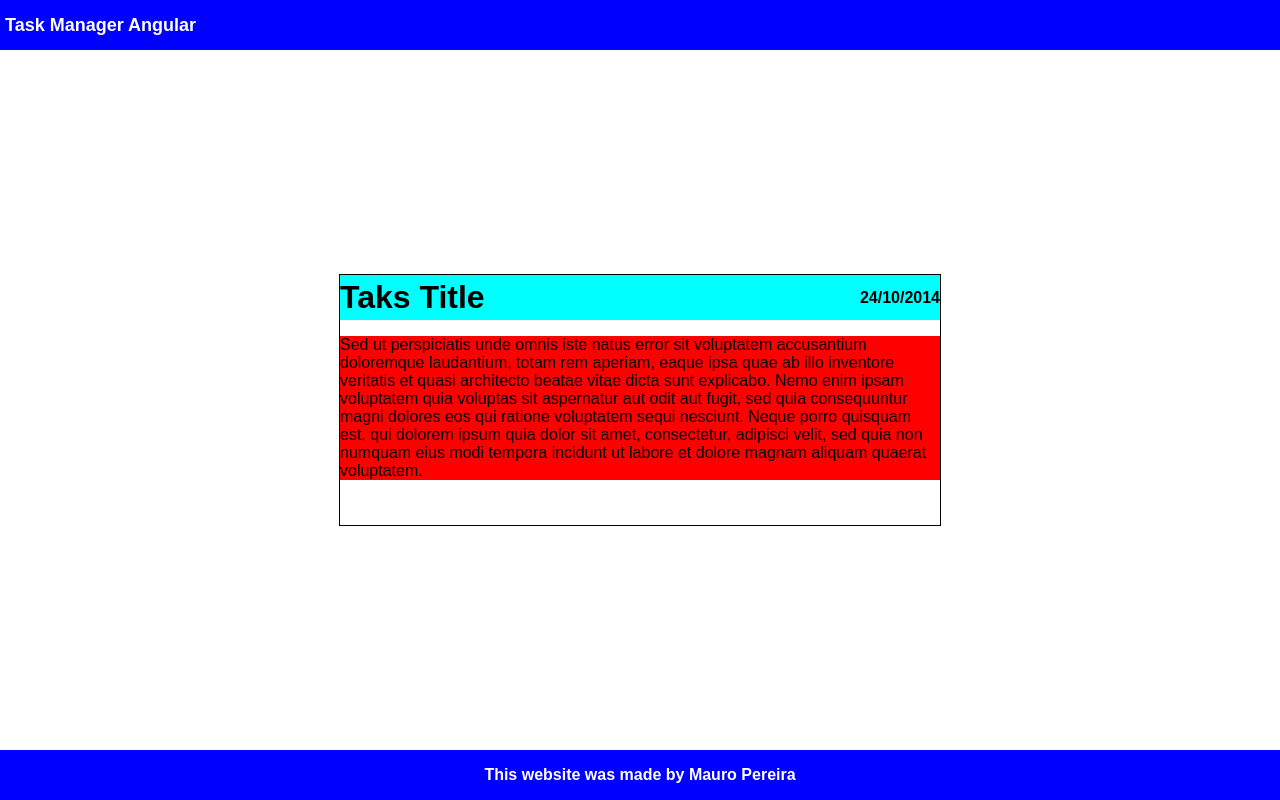
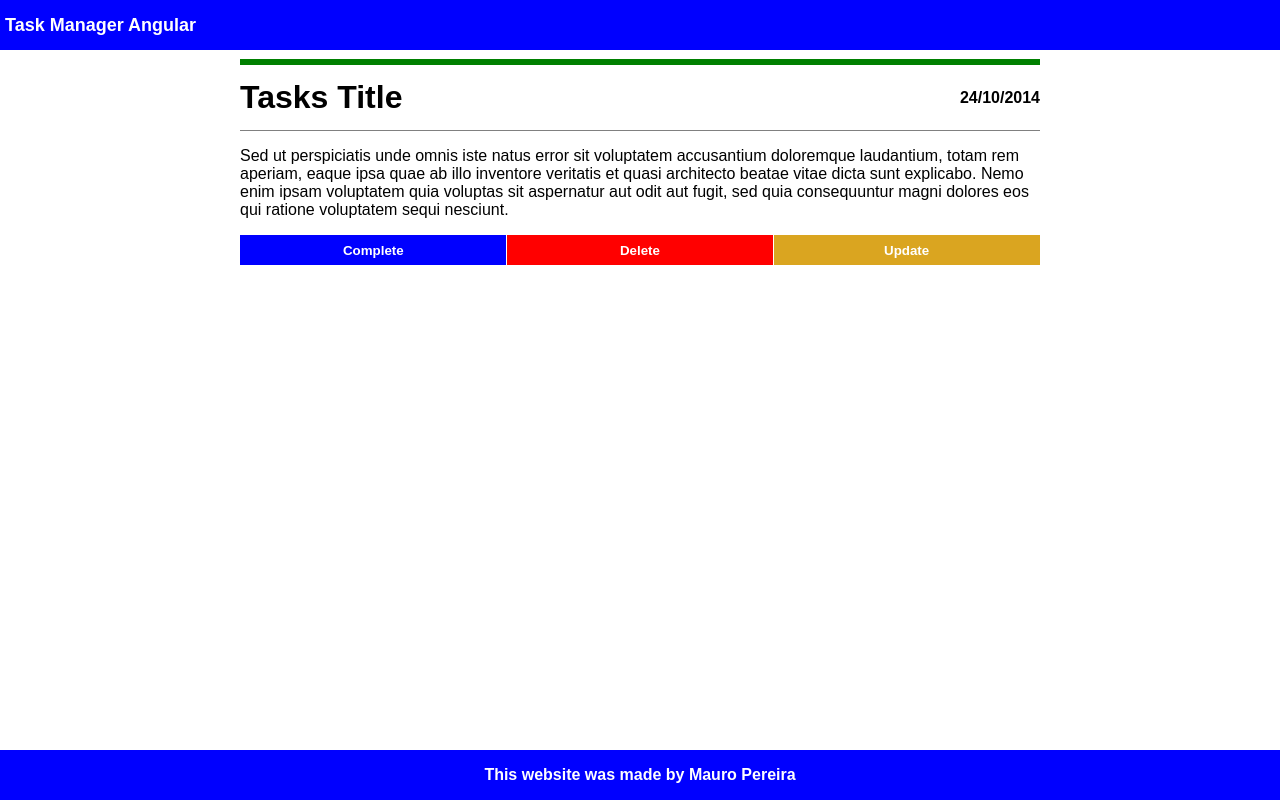
Before and after one commit to Mauro-Pereira/ToDoList-Angular, an Angular app: page / in a window 1280 px wide. Built offline with nearby package versions, Linux system fonts and the light colour scheme.

Commit message:
feat: adding task container code

```diff
--- a/src/app/app.component.css
+++ b/src/app/app.component.css
@@ -8,5 +8,5 @@
     flex-grow: 1;
     display: flex;
     justify-content: center;
-    align-items: center;
+
   }
--- a/src/app/home/home.component.css
+++ b/src/app/home/home.component.css
@@ -1,31 +1,58 @@
 .task-container{
-    width: 600px;
-    height: 250px;
+    width: 800px;
+    height: 200px;
+    margin-top: 9px;
     background-color: white;
     display: flex;
     flex-direction: column;
-    border: 1px solid black;
+    border-left: none;
+    border-right: none;
+    border-top: 6px solid green;
 }
 
 .title-date-container{
     width: 100%;
-    height: 45px;
+    height: 65px;
     display: flex;
     flex-direction: row;
     justify-content: space-between;
     align-items: center;
     font-weight: bold;
     font-family: sans-serif;
-    background-color: aqua;
+    border-bottom: 1px solid grey;
 
 }
 
-.task-description{
+.description{
+    width: 100%;
+    font-family: sans-serif;
+}
+
+.container-button{
+    width: 100%;
+    height: 40px;
     font-family: sans-serif;
     display: flex;
-    flex-direction: column;
-    justify-content: center;
-    align-items: center;
+    justify-content: space-around;
+
+}
+
+.complete-button, .delete-button, .update-button{
+    width: 266px;
+    height: 100%;
+    color: white;
+    border: none;
+    font-weight: bold;
+}
+
+.complete-button{
+    background-color: blue;
+}
+
+.delete-button{
     background-color: red;
-    font-family: sans-serif;
 }
+
+.update-button{
+    background-color: goldenrod;
+}
--- a/src/app/home/home.component.html
+++ b/src/app/home/home.component.html
@@ -1,12 +1,21 @@
 <div class="task-container">
     <div class="title-date-container">
-        <h1>Taks Title</h1>
+        <h1>Tasks Title</h1>
         <p class="task-date">24/10/2014</p>
     </div>
-    <p class="task-description">
-        Sed ut perspiciatis unde omnis iste natus error sit voluptatem accusantium doloremque
-        laudantium, totam rem aperiam, eaque ipsa quae ab illo inventore veritatis et quasi architecto
-        beatae vitae dicta sunt explicabo. Nemo enim ipsam voluptatem quia voluptas sit aspernatur aut
-        odit aut fugit, sed quia consequuntur magni dolores eos qui ratione voluptatem sequi nesciunt. Neque porro quisquam est, qui dolorem ipsum quia dolor sit amet, consectetur, adipisci velit, sed quia non numquam eius modi tempora incidunt ut labore et dolore magnam aliquam quaerat voluptatem.
-    </p>
+
+    <div class="description">
+        <p class="task-description">
+            Sed ut perspiciatis unde omnis iste natus error sit voluptatem accusantium doloremque
+            laudantium, totam rem aperiam, eaque ipsa quae ab illo inventore veritatis et quasi architecto
+            beatae vitae dicta sunt explicabo. Nemo enim ipsam voluptatem quia voluptas sit aspernatur aut
+            odit aut fugit, sed quia consequuntur magni dolores eos qui ratione voluptatem sequi nesciunt.
+        </p>
+    </div>
+
+    <div class="container-button">
+        <button class="complete-button">Complete</button>
+        <button class="delete-button">Delete</button>
+        <button class="update-button">Update</button>
+    </div>
 </div>
```
